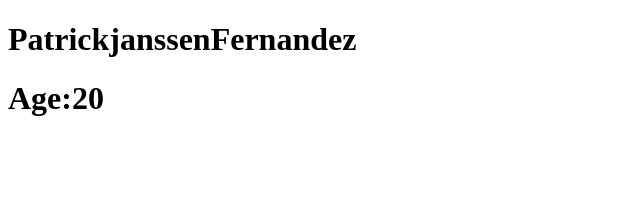
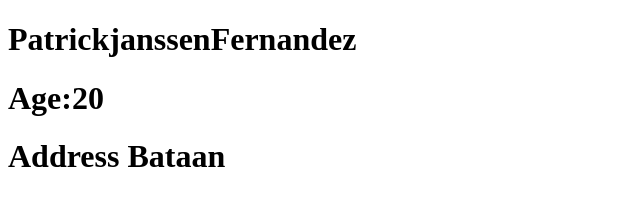
Before and after one commit to DanielDawggy/fernandez_portfolio1, a plain HTML site: page index.html in a window 1280 px wide. Shown: the whole page, without its empty margins (0-640 px from the left). Drawn offline with Linux system fonts and the light colour scheme.

Commit message:
add address

```diff
--- a/index.html
+++ b/index.html
@@ -8,5 +8,6 @@
 <body>
     <h1>PatrickjanssenFernandez</h1>
     <h1>Age:20</h1>
+    <h1>Address Bataan</h1>
 </body>
 </html>
```
